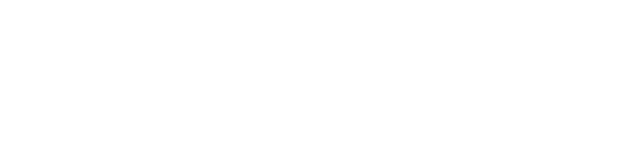
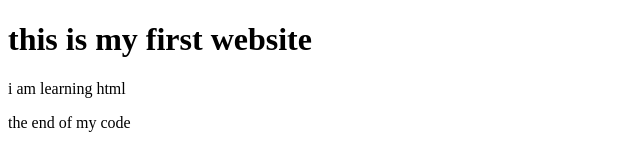
Before and after one commit to gloryanyame/my-first-website, a plain HTML site: page index.html in a window 1280 px wide. Shown: the whole page, without its empty margins (0-640 px from the left). Drawn offline with Linux system fonts and the light colour scheme.

Commit message:
updates index.html

```diff
--- a/index.html
+++ b/index.html
@@ -2,10 +2,18 @@
 <html lang="en">
 <head>
     <meta charset="UTF-8">
-    <meta name="viewport" content="width=device-width, initial-scale=1.0">
+    <meta name="viewport" content="width=>, initial-scale=1.0">
     <title>Document</title>
 </head>
 <body>
+    <header>
+        <h1>this is my first website</h1>
+    </header>
+</body>
+<main>
+    <p></p>i am learning html <code></code>
+</main>
 
-</body>
+<footer><p>the end of my code
+</p></footer>
 </html>
```
